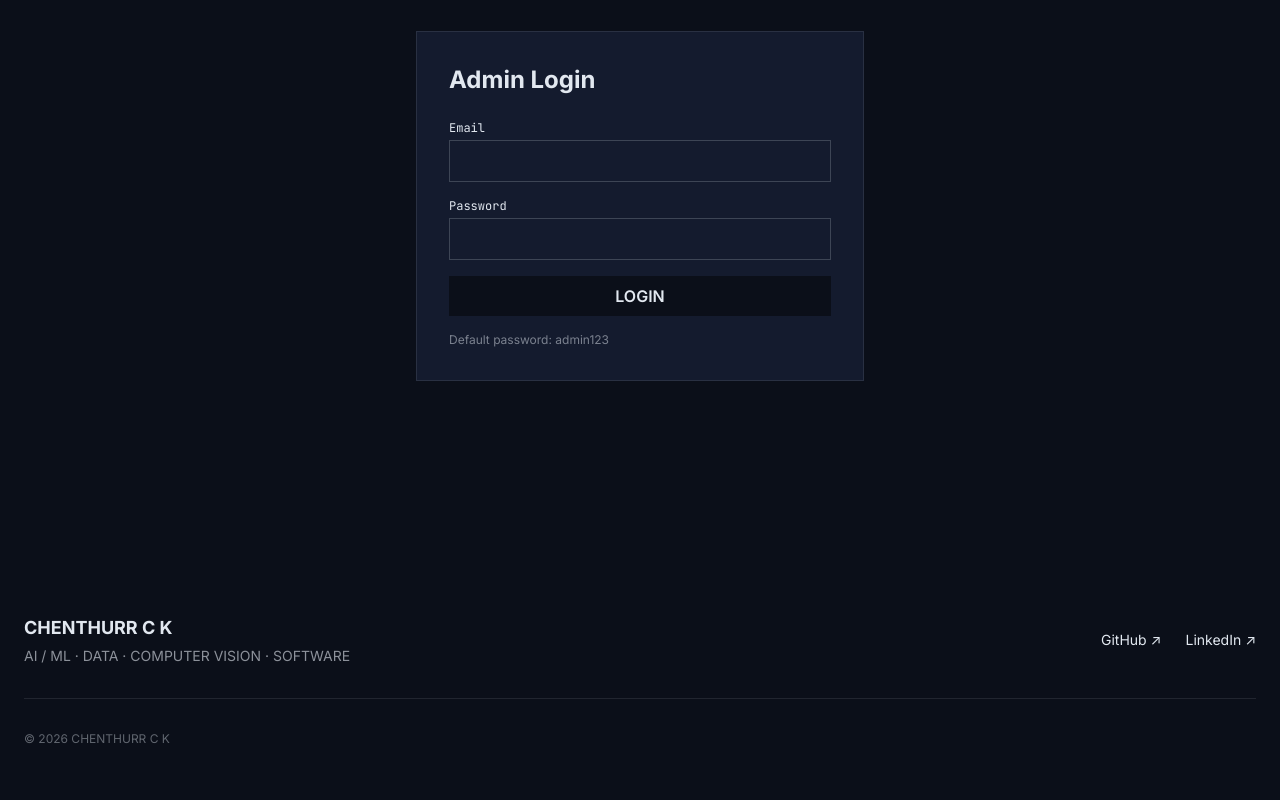
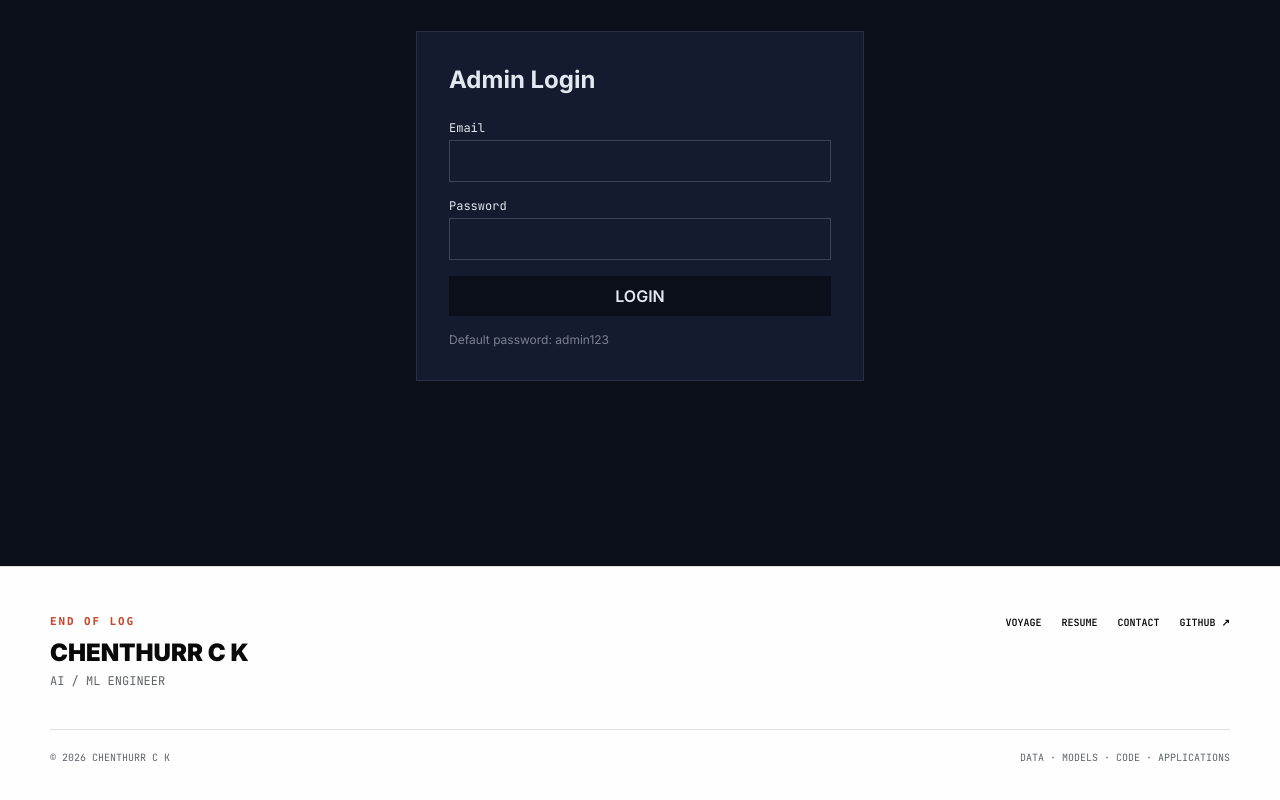
Before and after one commit to Chenthurr/portfolio, a React (Vite) app: page /admin in a window 1280 px wide. Shown: the part 234-1034 px from the top of the page. Built offline with nearby package versions, Linux system fonts and the light colour scheme.

Commit message:
Redesign footer as voyage log ending

```diff
--- a/src/components/Footer.jsx
+++ b/src/components/Footer.jsx
@@ -1,27 +1,5 @@
 import { Link } from 'react-router-dom';
 
 export default function Footer({ settings }) {
-  return (
-    <footer className="bg-navy text-cream py-12">
-      <div className="max-w-7xl mx-auto px-6">
-        <div className="flex flex-col md:flex-row justify-between items-start md:items-center gap-6">
-          <div>
-            <h3 className="font-bold text-lg">CHENTHURR C K</h3>
-            <p className="text-sm text-cream/60 mt-1">AI / ML · DATA · COMPUTER VISION · SOFTWARE</p>
-          </div>
-          <div className="flex gap-6 text-sm">
-            <a href="https://github.com/Chenthurr" target="_blank" rel="noopener noreferrer" className="hover:text-mustard transition-colors">
-              GitHub ↗
-            </a>
-            <a href="https://linkedin.com/in/chenthurr-c-k-901ab0289/" target="_blank" rel="noopener noreferrer" className="hover:text-mustard transition-colors">
-              LinkedIn ↗
-            </a>
-          </div>
-        </div>
-        <div className="mt-8 pt-8 border-t border-cream/10 text-xs text-cream/40">
-          {settings?.footerText || '© 2026 CHENTHURR C K'}
-        </div>
-      </div>
-    </footer>
-  );
+  return <footer className="site-content border-t border-[var(--border)] px-4 sm:px-6 py-12"><div className="container-wide"><div className="flex flex-col sm:flex-row justify-between gap-8"><div><p className="eyebrow">END OF LOG</p><p className="text-2xl font-black">CHENTHURR C K</p><p className="mt-1 font-mono text-xs text-[var(--muted)]">AI / ML ENGINEER</p></div><div className="flex flex-wrap gap-x-5 gap-y-3 items-start font-mono text-[10px] font-bold"><Link to="/projects" className="hover:text-[var(--primary)]">VOYAGE</Link><Link to="/resume" className="hover:text-[var(--primary)]">RESUME</Link><Link to="/contact" className="hover:text-[var(--primary)]">CONTACT</Link><a href="https://github.com/Chenthurr" target="_blank" rel="noopener noreferrer" className="hover:text-[var(--primary)]">GITHUB ↗</a></div></div><div className="mt-10 pt-5 border-t border-[var(--border)] flex flex-wrap justify-between gap-3 font-mono text-[10px] text-[var(--muted)]"><span>{settings?.footerText || '© 2026 CHENTHURR C K'}</span><span>DATA · MODELS · CODE · APPLICATIONS</span></div></div></footer>;
 }
```
